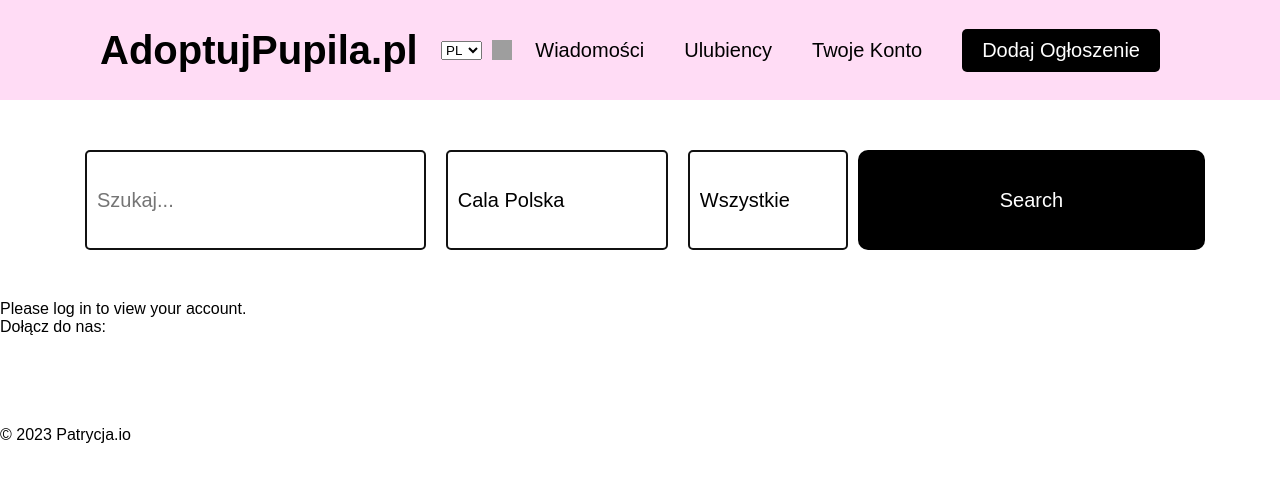
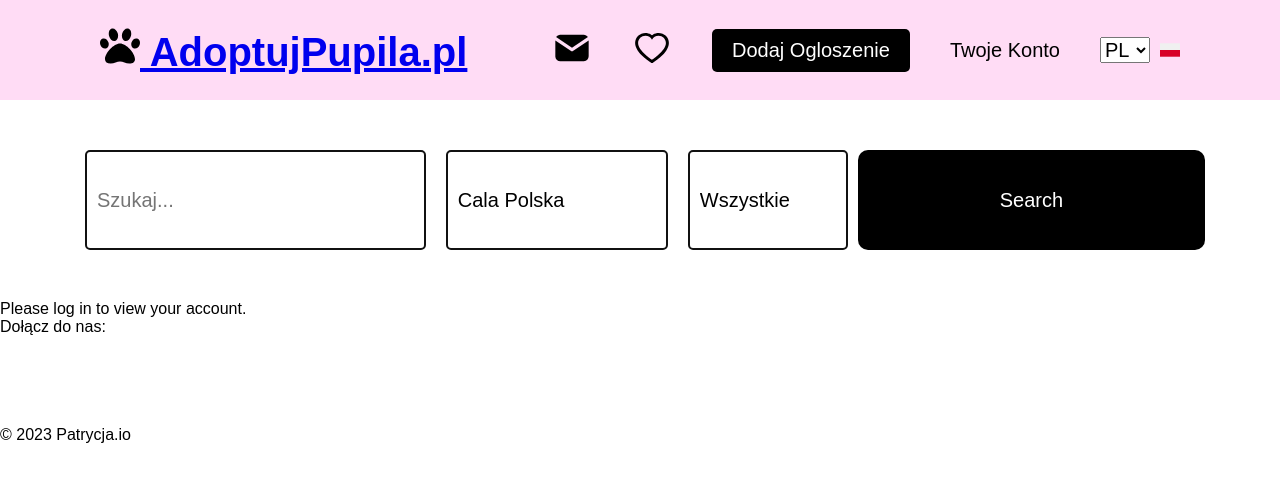
Before and after one commit to patrycja-io/adoptujpupila, a React (Create React App) app: page /my-account in a window 1280 px wide. Shown: the top 482 px of the page. Built offline with nearby package versions, Linux system fonts and the light colour scheme; grey boxes are pictures that could not be loaded.

Commit message:
added classified page

```diff
--- a/src/components/Footer/Footer.tsx
+++ b/src/components/Footer/Footer.tsx
@@ -1,19 +1,20 @@
-
-import React from 'react';
-import './Footer.css'; // Create a CSS file for styling if needed
+import React from "react";
+import "./Footer.css"; // Create a CSS file for styling if needed
 
 const Footer: React.FC = () => {
   const socialLinks = [
-    { icon: 'icon-facebook', href: 'https://www.facebook.com/olx.polska' },
-    { icon: 'icon-instagram', href: 'https://www.instagram.com/olxpolska' },
-    { icon: 'icon-youtube', href: 'https://www.youtube.com/channel/UCGr18y85p6zXQwBev6CGwow' },
-    { icon: 'icon-linkedin', href: 'https://pl.linkedin.com/company/olxpraca' },
-    { icon: 'icon-pinterest', href: 'https://pl.pinterest.com/olxpolska' },
+    { icon: "icon-facebook", href: "https://www.facebook.com/olx.polska" },
+    { icon: "icon-instagram", href: "https://www.instagram.com/olxpolska" },
+    {
+      icon: "icon-youtube",
+      href: "https://www.youtube.com/channel/UCGr18y85p6zXQwBev6CGwow",
+    },
+    { icon: "icon-linkedin", href: "https://pl.linkedin.com/company/olxpraca" },
+    { icon: "icon-pinterest", href: "https://pl.pinterest.com/olxpolska" },
   ];
 
   return (
     <footer id="footer-container">
-
       <div className="footer-top wrapper small clr brbott-12 rel">
         <div className="content brbott-5">
           <div className="pding15_0 siteinfobox clr">
@@ -22,7 +23,12 @@ const Footer: React.FC = () => {
               <ul>
                 {socialLinks.map((link, index) => (
                   <li key={index}>
-                        <a className={link.icon} href={link.href} target="_blank" rel="noopener noreferrer"></a>
+                    <a
+                      className={link.icon}
+                      href={link.href}
+                      target="_blank"
+                      rel="noopener noreferrer"
+                    ></a>
                   </li>
                 ))}
               </ul>
--- a/src/components/Navbar/Navbar.tsx
+++ b/src/components/Navbar/Navbar.tsx
@@ -1,18 +1,68 @@
 import React, { useState } from "react";
+import { useAuth0 } from "@auth0/auth0-react";
 import "./Navbar.css";
+import { FaPaw, FaRegUser } from "react-icons/fa";
+import { TbMailFilled } from "react-icons/tb";
+import { AiOutlineHeart } from "react-icons/ai";
+import polandFlag from "../../assets/poland-flag.png";
+import ukFlag from "../../assets/uk-flag.png";
+
 const Navbar: React.FC = () => {
+  const { isAuthenticated, loginWithRedirect, logout, user } = useAuth0();
   const [currentLang, setCurrentLang] = useState("PL");
 
   const handleChangeLanguage = (lang: string) => {
     setCurrentLang(lang);
   };
 
+  const handleLinkClick = (e: React.MouseEvent<HTMLAnchorElement>) => {
+    // Check if the link requires authentication
+    const linkRequiresAuth = e.currentTarget.getAttribute("data-auth");
+
+    // If the link requires authentication and the user is not authenticated, redirect to login
+    if (linkRequiresAuth === "true" && !isAuthenticated) {
+      e.preventDefault();
+      loginWithRedirect();
+    }
+  };
+
   return (
     <nav className="navbar">
-      <div className="logo">AdoptujPupila.pl</div>
-      <div className="nav-links">
+      <div className="logo-text">
+        <a href="/"  className="logo-link">
+          <FaPaw className="logo" /> AdoptujPupila.pl
+        </a>
+      </div>
+      <ul className="nav-links">
+        <li>
+          <a href="messages" onClick={handleLinkClick} data-auth="false">
+            <TbMailFilled className="message-icon" />
+          </a>
+        </li>
+        <li>
+          <a href="favourites" onClick={handleLinkClick} data-auth="false">
+            <AiOutlineHeart className="heart-icon" />
+          </a>
+        </li>
+
+        <li>
+          <a href="/" onClick={() => loginWithRedirect()} data-auth="false">
+            <button>Dodaj Ogloszenie</button>
+          </a>
+        </li>
+        <li>
+          <a
+            href="/my-account"
+            onClick={() => loginWithRedirect()}
+            data-auth={isAuthenticated ? "false" : "true"}
+          >
+            Twoje Konto
+          </a>
+        </li>
+        <div className="language-dropdown">
           <div className="language-dropdown">
             <select
+              className="lang-text"
               value={currentLang}
               onChange={(e) => handleChangeLanguage(e.target.value)}
             >
@@ -20,25 +70,12 @@ const Navbar: React.FC = () => {
               <option value="EN">EN</option>
             </select>
             <img
-            src={currentLang === 'PL' ? 'polandFlag' : "uk-flag.png"}
+              src={currentLang === "PL" ? polandFlag : ukFlag}
               alt={currentLang}
               className="flag-icon"
             />
           </div>
         </div>
-      <ul className="nav-links">
-        <li>
-          <a href="#">Wiadomości</a>
-        </li>
-        <li>
-          <a href="#">Ulubiency</a>
-        </li>
-        <li>
-          <a href="#">Twoje Konto</a>
-        </li>
-        <li>
-          <button>Dodaj Ogłoszenie</button>
-        </li>
       </ul>
     </nav>
   );
```
Also changed, not shown: src/components/ClassifiedItem/ClassifiedItems.tsx (added, +24 -0 lines), src/pages/ClassifiedsPage/ClassifiedPage.tsx (added, +35 -0 lines), src/components/Footer/Footer.css (indentation only). Lines whose indentation alone changed are shown as unchanged.
